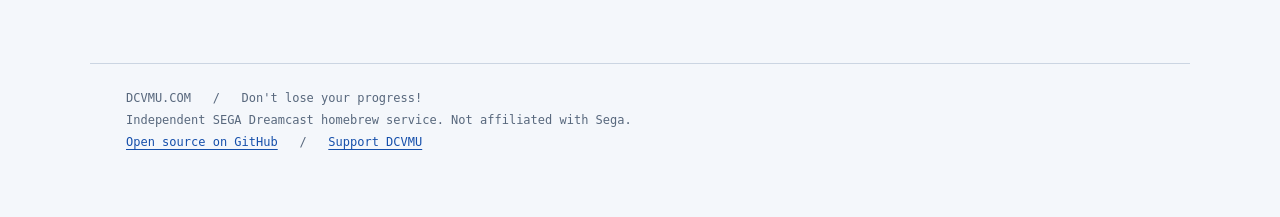
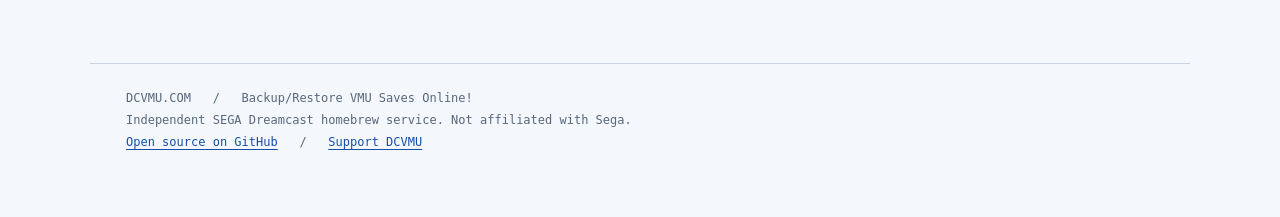
Before and after one commit to richstokes/dreamcast-homebrew, a Python web app: template projects/dcvmu.com/service/templates/auth.html in a window 1280 px wide. Shown: the part 583-800 px from the top of the page. Run offline with Jinja, Linux system fonts and the light colour scheme; the template is opened without the code that fills it, so the values that code supplies are empty.

Commit message:
DCVMU footer: Backup/Restore VMU Saves Online

```diff
--- a/projects/dcvmu.com/service/templates/base.html
+++ b/projects/dcvmu.com/service/templates/base.html
@@ -5,4 +5,4 @@
 <input type="hidden" name="theme" value="{{ 'light' if theme == 'dark' else 'dark' }}">
 <input type="hidden" name="return_to" value="{{ request.full_path if request.method == 'GET' else '/' }}">
 <button class="theme-toggle" type="submit" role="switch" aria-checked="{{ 'true' if theme == 'dark' else 'false' }}" aria-label="Dark mode" title="Switch to {{ 'light' if theme == 'dark' else 'dark' }} mode"><svg class="theme-icon" viewBox="0 0 24 24" aria-hidden="true" focusable="false"><g fill="none" stroke="currentColor" stroke-width="2" stroke-linecap="round"><circle cx="12" cy="12" r="5"/><path d="M12 2v2m0 16v2M2 12h2m16 0h2M5 5l1.5 1.5m11 11L19 19M5 19l1.5-1.5m11-11L19 5"/></g><path fill="currentColor" d="M12 7a5 5 0 0 0 0 10Z"/></svg></button>
-</form></nav></header><main>{% block content %}{% endblock %}</main><footer>DCVMU.COM &nbsp; / &nbsp; Don't lose your progress!<br>Independent SEGA Dreamcast homebrew service. Not affiliated with Sega.<br><a href="https://github.com/richstokes/dreamcast-homebrew">Open source on GitHub</a> &nbsp; / &nbsp; <a href="/support">Support DCVMU</a></footer></body></html>
+</form></nav></header><main>{% block content %}{% endblock %}</main><footer>DCVMU.COM &nbsp; / &nbsp; Backup/Restore VMU Saves Online!<br>Independent SEGA Dreamcast homebrew service. Not affiliated with Sega.<br><a href="https://github.com/richstokes/dreamcast-homebrew">Open source on GitHub</a> &nbsp; / &nbsp; <a href="/support">Support DCVMU</a></footer></body></html>
```
